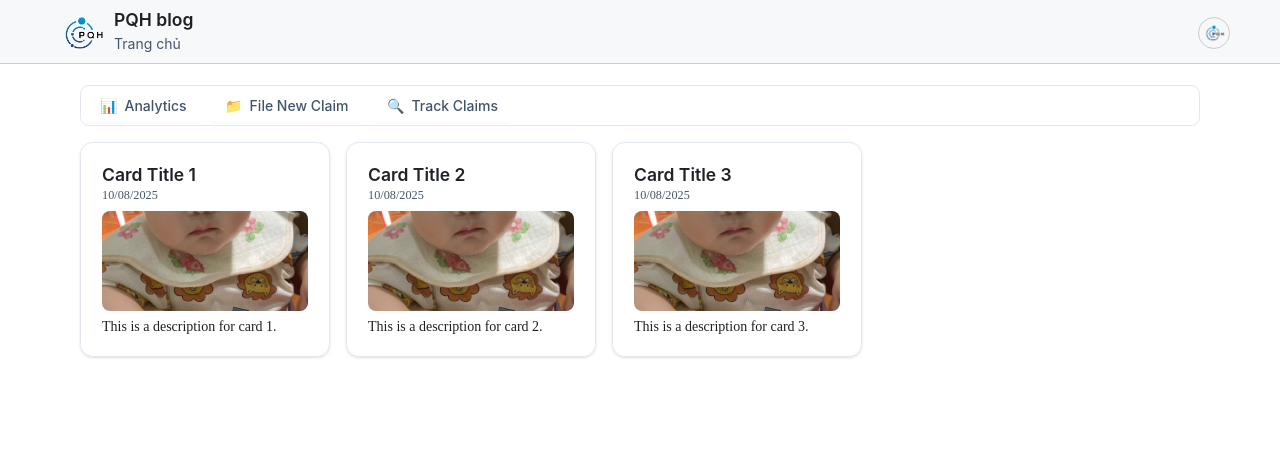
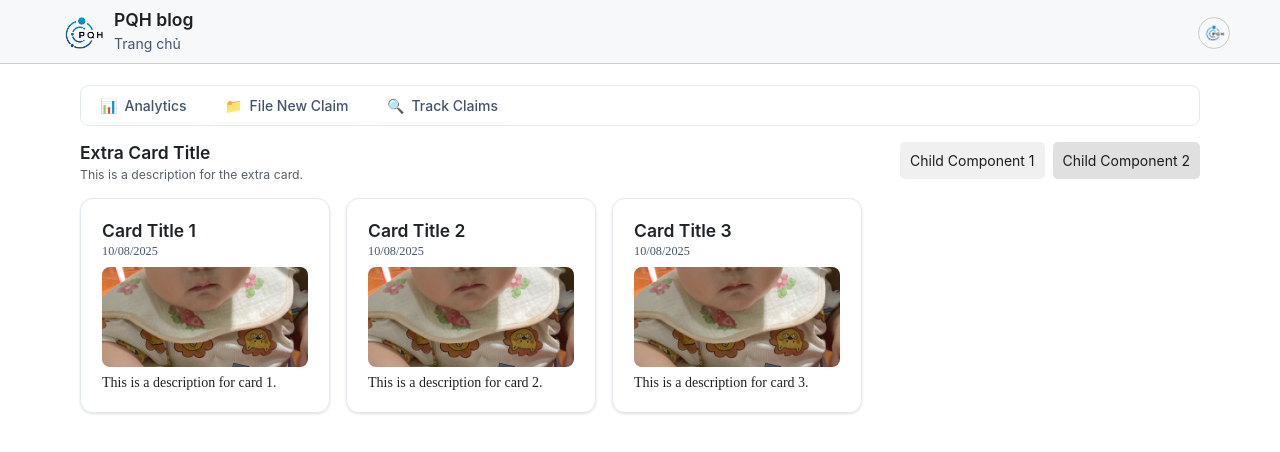
Before and after one commit to PQH007/blog_PQH, a React (Vite) app: page / in a window 1280 px wide. Shown: the top 452 px of the page. Built offline with nearby package versions, Linux system fonts and the light colour scheme; a web font is replaced by a local one.

Commit message:
component card extra

```diff
--- /dev/null
+++ b/src/components/common/cardExtra/CardExtra.jsx
@@ -0,0 +1,26 @@
+import React from "react";
+
+const CardExtra = ({ dataCardExtra }) => {
+    return (
+        <div className="container_card-extra">
+            <div className="content_title_card-extra">
+                <h3 className="title">{dataCardExtra?.title}</h3>
+                <p className="desc_card-extra">{dataCardExtra?.desc}</p>
+            </div>
+            <div className="content_children_card-extra">
+                {
+                    dataCardExtra?.children && dataCardExtra?.children.length > 0 ? (
+                        dataCardExtra?.children.map((child, index) => (
+                            <div key={index} className="child_card-extra">
+                                {child}
+                            </div>
+                        ))
+                    )
+                        : ("")
+                }
+            </div>
+        </div>
+    )
+}
+
+export default CardExtra;
--- a/src/layout/HeaderStyle.scss
+++ b/src/layout/HeaderStyle.scss
@@ -156,3 +156,28 @@
     flex-direction: column;
   }
 }
+
+.container_card-extra {
+  display: flex;
+  margin-bottom: 16px;
+  .content_title_card-extra {
+    display: flex;
+    flex-direction: column;
+    .title {
+      font-size: var(--text-xl);
+      font-weight: 600;
+      color: #1f2328;
+    }
+    .desc_card-extra {
+      font-size: var(--text-sm);
+      color: #57606a;
+      margin-top: 4px;
+    }
+  }
+  .content_children_card-extra {
+    flex: 1;
+    display: flex;
+    justify-content: flex-end;
+    gap: 8px;
+  }
+}
--- a/src/pages/home/HomePage.jsx
+++ b/src/pages/home/HomePage.jsx
@@ -3,6 +3,7 @@ import './homeStyle.scss'
 import Card_cus from '../../components/common/card/Card_cus';
 import ram from '../../assets/images/dev/ram.jpg'
 import Submenu from '../../components/common/submenu/Submenu';
+import CardExtra from '../../components/common/cardExtra/CardExtra';
 const Home = () => {
 
     const [dataCard, setDataCard] = useState([
@@ -41,9 +42,18 @@ const Home = () => {
         children: []
     })
 
+    const [dataCardExtra, setDataCardExtra] = useState({
+        title: 'Extra Card Title',
+        desc: 'This is a description for the extra card.',
+        children: [
+            <div style={{ backgroundColor: '#f0f0f0', padding: '10px', borderRadius: '5px' }}>Child Component 1</div>,
+            <div style={{ backgroundColor: '#e0e0e0', padding: '10px', borderRadius: '5px' }}>Child Component 2</div>
+        ]
+    })
     return (
         <>
             <Submenu dataSubmenu={dataSubmenu} />
+            <CardExtra dataCardExtra={dataCardExtra} />
             <Card_cus dataCard={dataCard} />
         </>
     )
```
